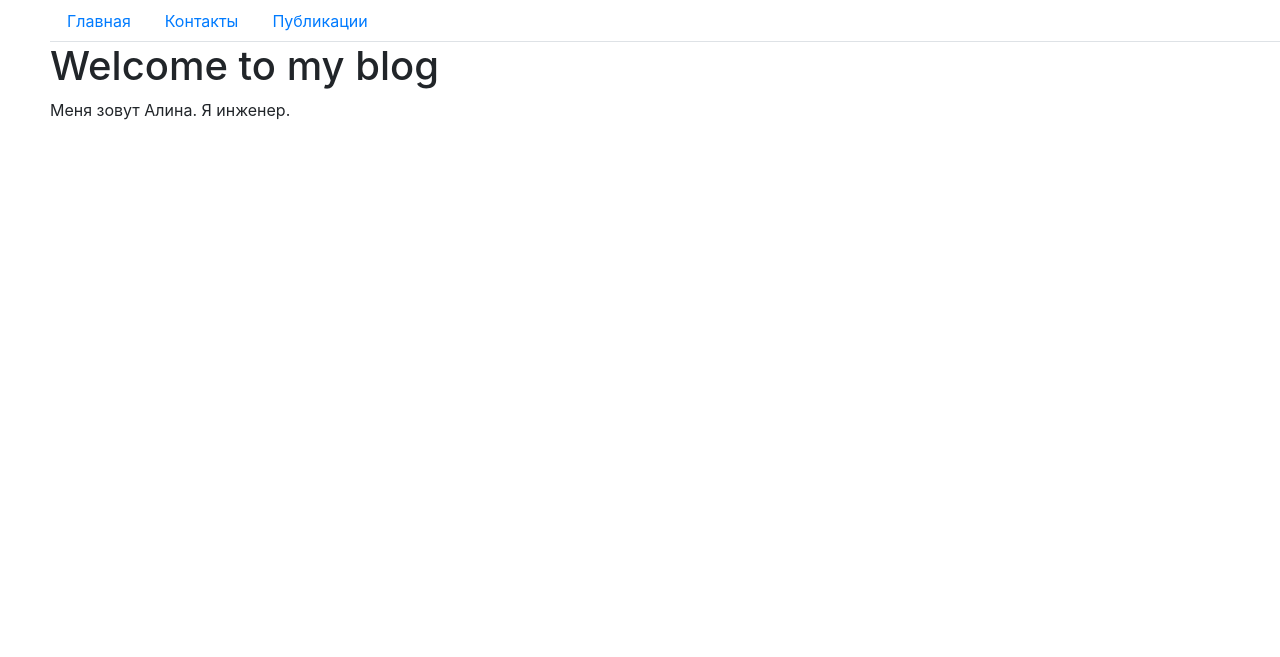
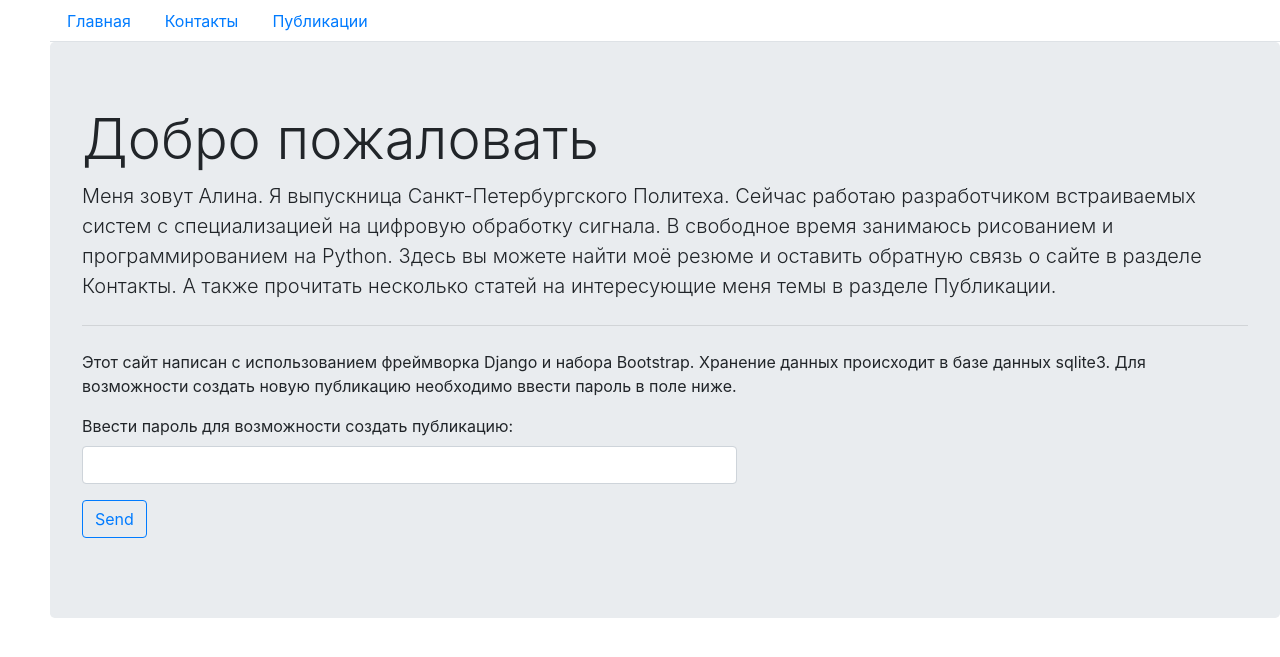
Before and after one commit to alina-andreevna/personal_blog, a Django app: page / in a window 1280 px wide. Shown: the top 657 px of the page. Run offline with Django 3.2, Linux system fonts and the light colour scheme; some libraries are stand-ins or nearby versions.

Commit message:
Content to main page
Added jumbotron component and password form.

```diff
--- a/templates/main.html
+++ b/templates/main.html
@@ -3,6 +3,30 @@
 {% block title %}Welcome to my blog{% endblock title %}
 
 {% block content %}
-    <h1>Welcome to my blog </h1>
-    <p>Меня зовут Алина. Я инженер.</p>
+
+    <div class="jumbotron">
+      <h1 class="display-4">Добро пожаловать</h1>
+      <p class="lead">Меня зовут Алина. Я выпускница Санкт-Петербургского Политеха.
+          Сейчас работаю разработчиком встраиваемых систем с специализацией на цифровую обработку сигнала.
+          В свободное время занимаюсь рисованием и программированием на Python. Здесь вы можете найти моё резюме и
+          оставить обратную связь о сайте в разделе Контакты. А также прочитать несколько статей на интересующие меня
+          темы в разделе Публикации.</p>
+
+      <hr class="my-4">
+        <p>Этот сайт написан с использованием фреймворка Django и набора Bootstrap. Хранение данных происходит в базе
+            данных sqlite3. Для возможности создать новую публикацию необходимо ввести пароль в поле ниже.</p>
+
+      <p class="lead">
+        <form action="/contact/" method="post">
+            {% csrf_token %}
+
+            <div class="form-group">
+            <label for="examplePassword">Ввести пароль для возможности создать публикацию:</label>
+            <input type="password" name="password" class="form-control" id="examplePassword" aria-describedby="passwordHelp">
+            </div>
+
+            <button type="submit" class="btn btn-outline-primary">Send</button>
+         </form>
+      </p>
+    </div>
 {% endblock content %}
```
